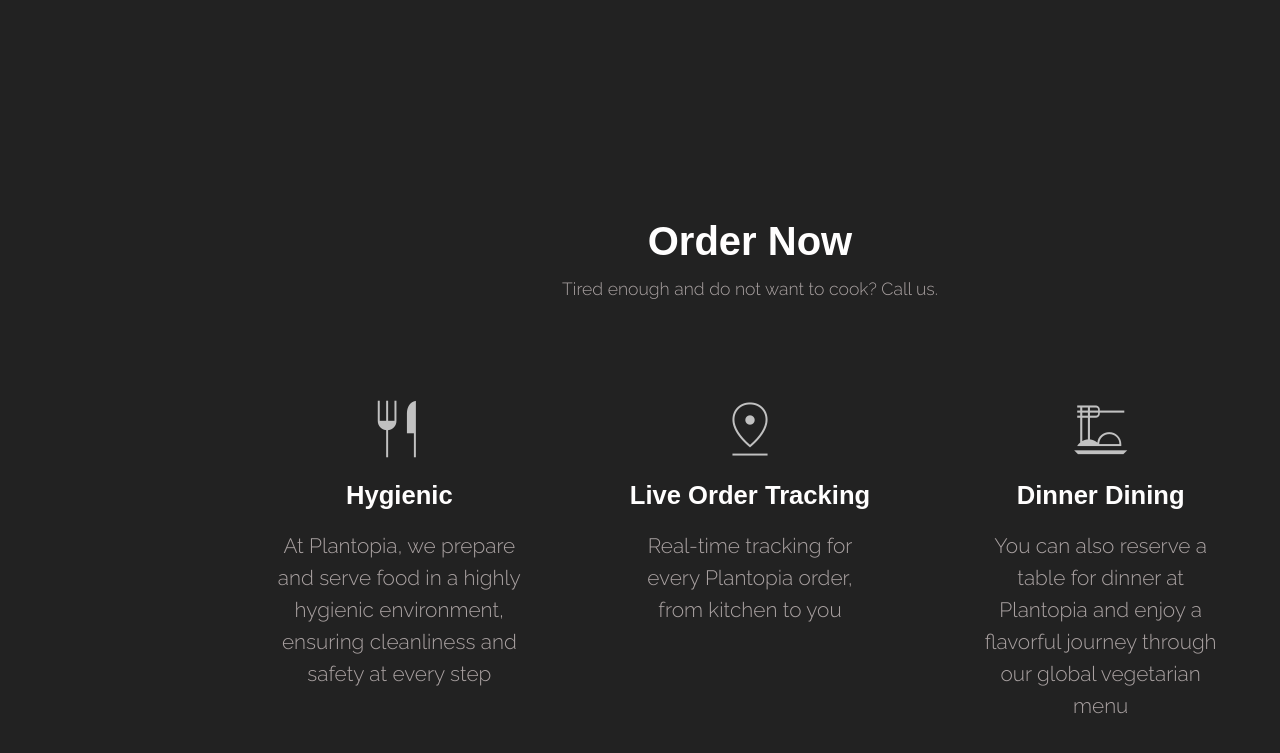
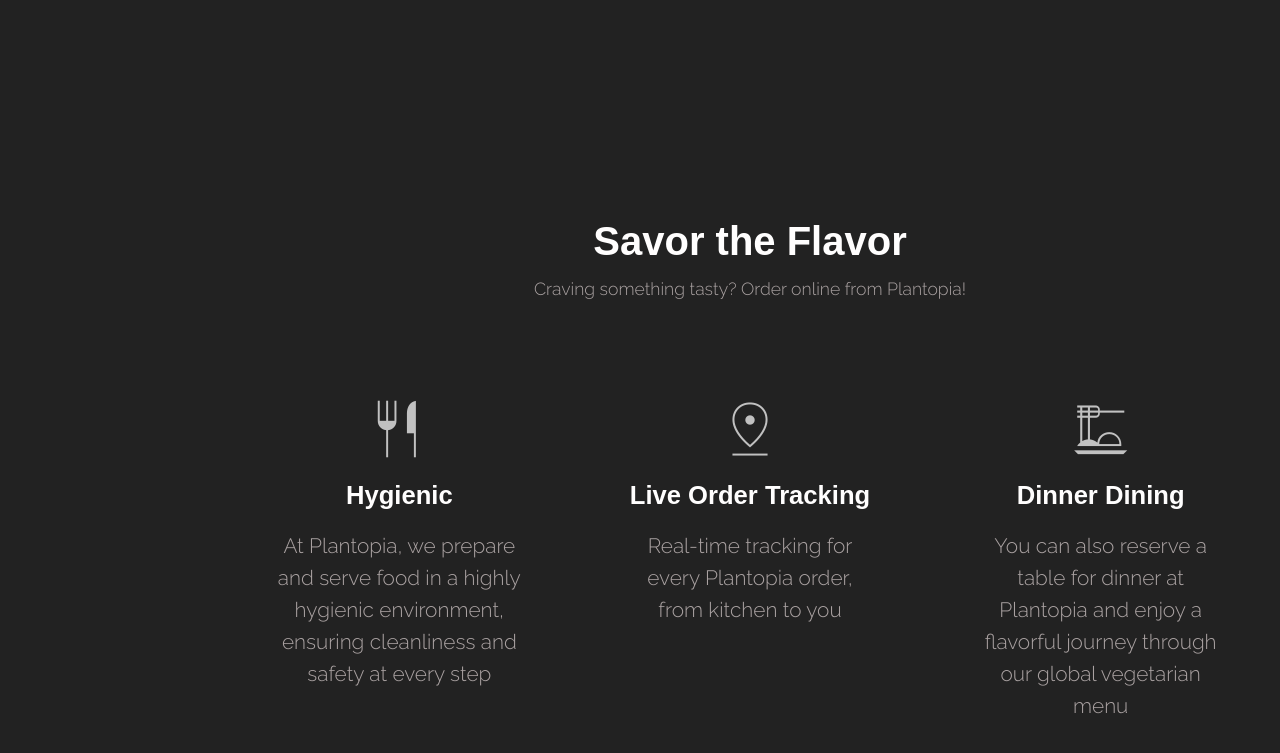
Before and after one commit to akhilgolj/plantopiawebsite-final, a plain HTML site: page index.html in a window 1280 px wide. Shown: the part 2957-3710 px from the top of the page. Drawn offline with nearby package versions, Linux system fonts and the light colour scheme; a script that the page names is missing; a web font is replaced by a local one.

Commit message:
Update index.html

```diff
--- a/index.html
+++ b/index.html
@@ -182,8 +182,8 @@
         <section id="features">
        <div class="container">
           <div class="feature-top">
-            <h1>Order Now</h1>
-            <p>Tired enough and do not want to cook? Call us.</p>
+            <h1>Savor the Flavor</h1>
+            <p>Craving something tasty? Order online from Plantopia!</p>
 
           </div>
           <div class="feature-container">
```
